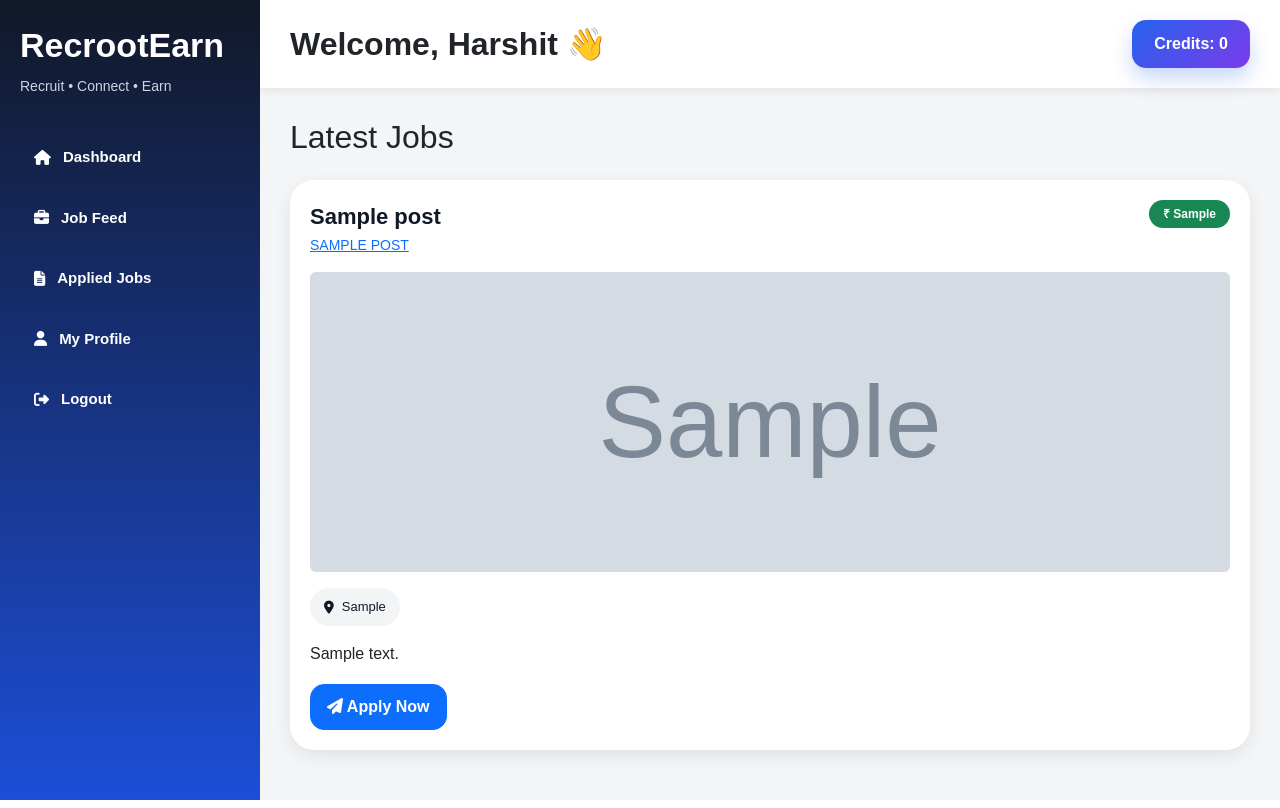
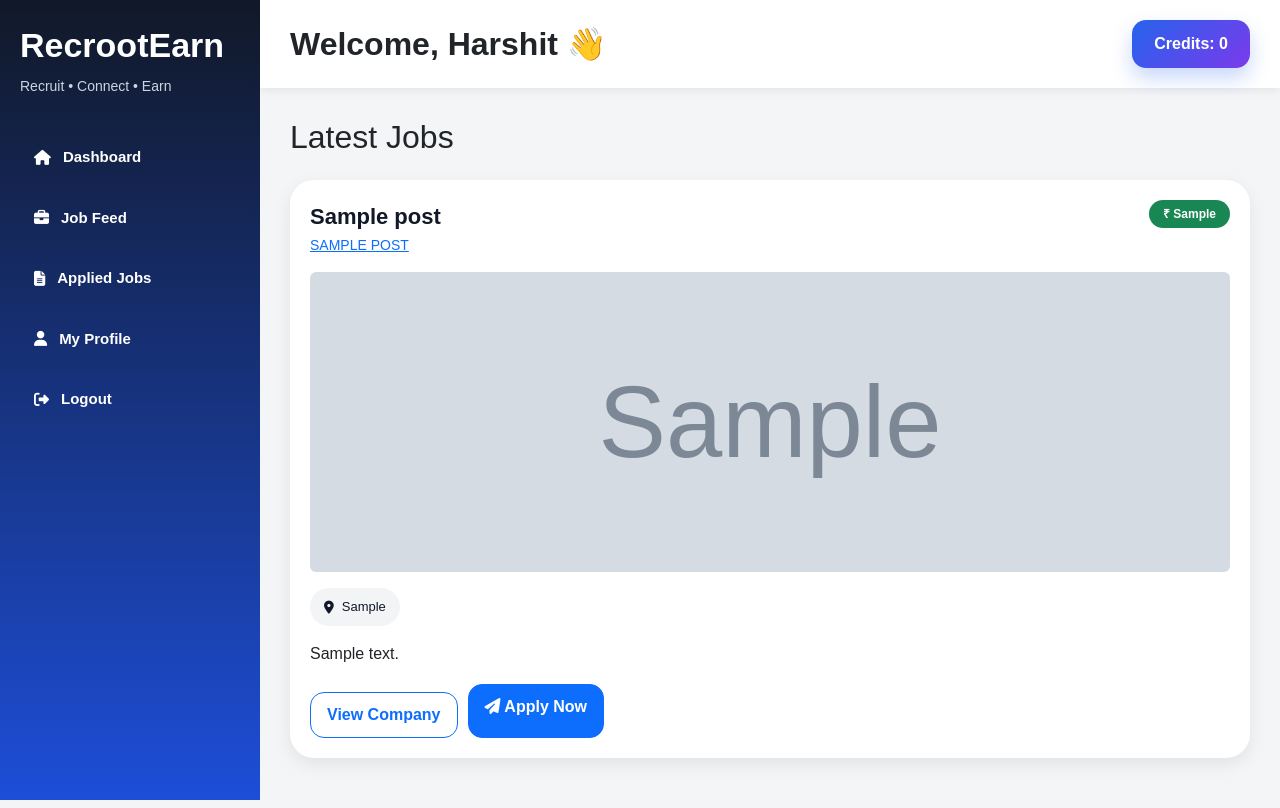
Before and after one commit to recrootearn/hr_exchange, a Flask app: page /candidate-feed in a window 1280 px wide. Run offline with Flask 3, Linux system fonts and the light colour scheme; a user stored in the database is signed in; tables that the repository leaves empty hold one stand-in row (values such as "Sample post"); grey boxes marked "Sample" are stand-in pictures.

Commit message:
Update candidate_feed.html

```diff
--- a/templates/candidate_feed.html
+++ b/templates/candidate_feed.html
@@ -60,6 +60,13 @@
 
 <div class="action-buttons">
 
+    <a href="/company/{{ job.hr_id }}"
+    class="btn btn-outline-primary mt-2">
+
+        View Company
+
+    </a>
+
     <a href="/apply-job/{{ job.id }}"
        class="btn btn-primary">
 
```
